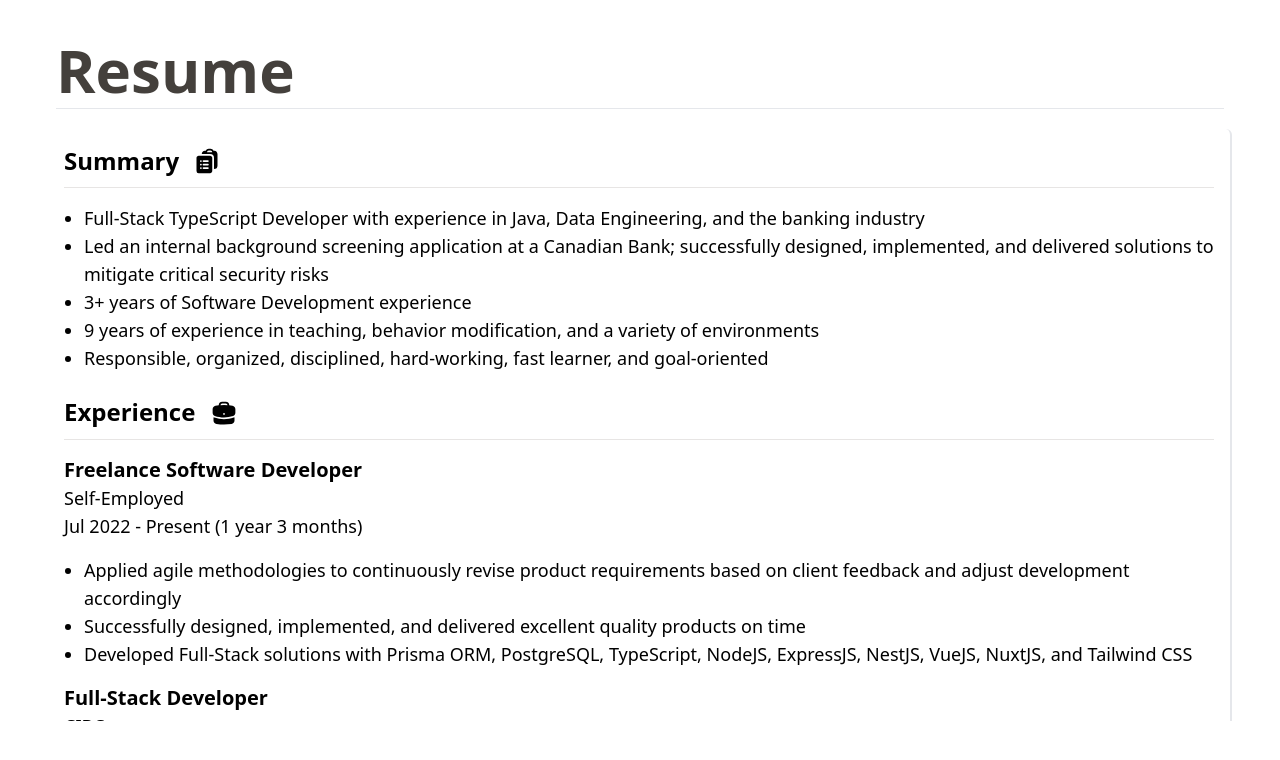
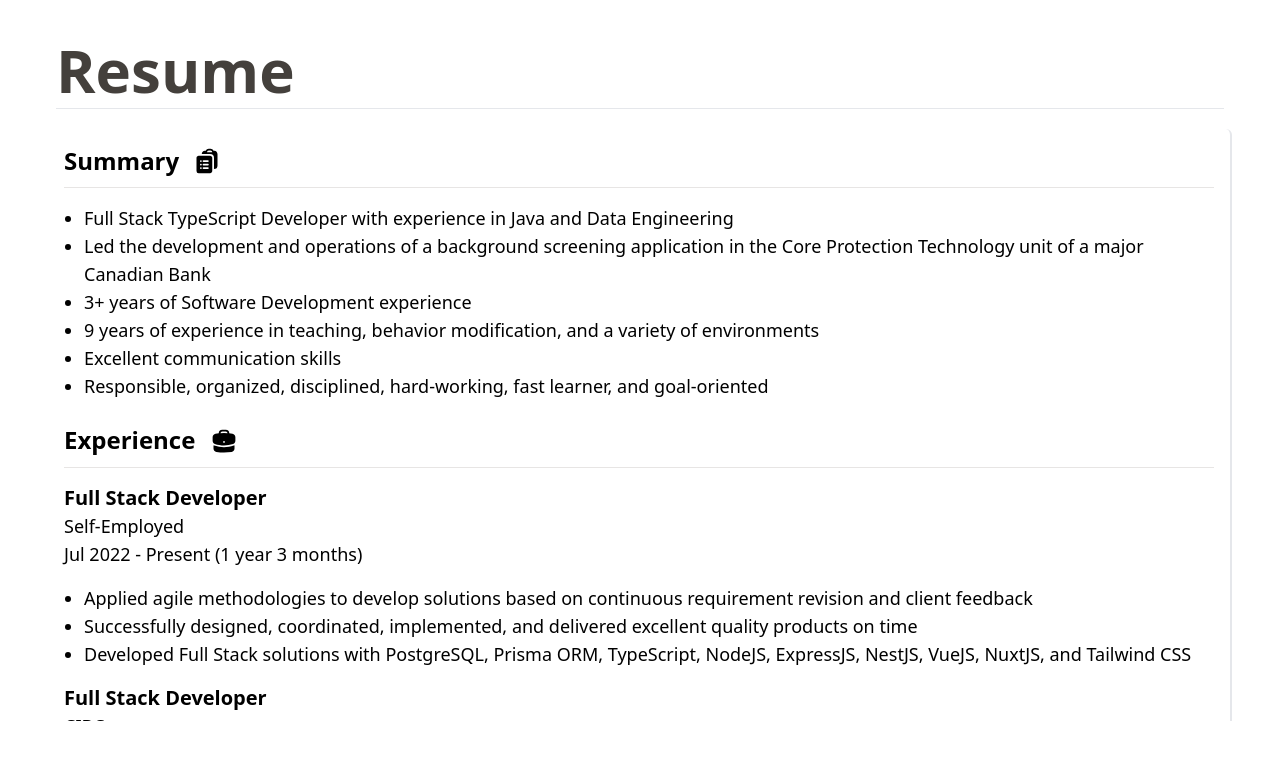
Before and after one commit to onehoax/portfolio, a Nuxt app: page /resume in a window 1280 px wide. Shown: the top 760 px of the page. Built offline with nearby package versions, Linux system fonts and the light colour scheme.

Commit message:
update resume

```diff
--- a/pages/about.vue
+++ b/pages/about.vue
@@ -17,11 +17,11 @@
         field, it was not what I wanted to do for the rest of my life. Therefore I decided to go back to University to
         go into Software Development. I completed a Bachelor of Computer Science in 2 years and 1/2 at York University
         (TO, CA). Shortly after graduation, I got into a Data Engineering organization, which then connected me to CIBC
-        (Canadian Imperial Bank of Commerce ), where I worked for a couple of years as a Full-Stack Developer. I left
+        (Canadian Imperial Bank of Commerce ), where I worked for a couple of years as a Full Stack Developer. I left
         CIBC as I was moving back to Colombia and have been working independently ever since. I have worked with various
         technologies throughout my career, but I have mostly used Linux, Java, TypeScript/JavaScript, RDBMSs, and web
         technologies. I am currently submerged in the web world, specifically using PostgreSQL, Prisma, TypeScript,
-        Node, Nest, Nuxt, and Tailwind to design and implement Full-Stack PWA solutions following agile methodologies.
+        Node, Nest, Nuxt, and Tailwind to design and implement Full Stack PWA solutions following agile methodologies.
       </p>
       <h2 class="content-heading mt-6">Behavioral Science</h2>
       <p class="mt-4">
--- a/pages/index.vue
+++ b/pages/index.vue
@@ -54,7 +54,7 @@ import {
 const cards = [
   {
     to: "/resume",
-    title: "Full-Stack TypeScript Developer",
+    title: "Full Stack TypeScript Developer",
     description: "Learn more about my professional qualifications"
   },
   {
--- a/pages/resume.vue
+++ b/pages/resume.vue
@@ -3,13 +3,14 @@
     <div class="main-content">
       <h2 class="content-heading">Summary <ClipboardDocumentListIcon class="content-icon" /></h2>
       <ul class="list-disc pl-5 mt-4">
-        <li>Full-Stack TypeScript Developer with experience in Java, Data Engineering, and the banking industry</li>
+        <li>Full Stack TypeScript Developer with experience in Java and Data Engineering</li>
         <li>
-          Led an internal background screening application at a Canadian Bank; successfully designed, implemented, and
-          delivered solutions to mitigate critical security risks
+          Led the development and operations of a background screening application in the Core Protection Technology
+          unit of a major Canadian Bank
         </li>
         <li>3+ years of Software Development experience</li>
         <li>9 years of experience in teaching, behavior modification, and a variety of environments</li>
+        <li>Excellent communication skills</li>
         <li>Responsible, organized, disciplined, hard-working, fast learner, and goal-oriented</li>
       </ul>
       <h2 class="content-heading mt-6">Experience <BriefcaseIcon class="content-icon" /></h2>
@@ -30,7 +31,7 @@
       <h2 class="content-heading mt-6">Skills <CommandLineIcon class="content-icon" /></h2>
       <p class="mt-4">
         <span class="content-subheading">Concepts: </span>
-        OOP/FP, RDBMS/NoSQL, Design Patterns, Full-Stack Web Dev, Microservices, RESTful APIs, Containerization, Agile,
+        OOP/FP, RDBMS/NoSQL, Design Patterns, Full Stack Web Dev, Microservices, RESTful APIs, Containerization, Agile,
         TDD
       </p>
       <p class="mt-4">
@@ -88,22 +89,22 @@ const certs = [
 
 const experienceItems = [
   {
-    position: "Freelance Software Developer",
+    position: "Full Stack Developer",
     company: "Self-Employed",
     period: "Jul 2022 - Present (1 year 3 months)",
     items: [
-      "Applied agile methodologies to continuously revise product requirements based on client feedback and adjust development accordingly",
-      "Successfully designed, implemented, and delivered excellent quality products on time ",
-      "Developed Full-Stack solutions with Prisma ORM, PostgreSQL, TypeScript, NodeJS, ExpressJS, NestJS, VueJS, NuxtJS, and Tailwind CSS"
+      "Applied agile methodologies to develop solutions based on continuous requirement revision and client feedback",
+      "Successfully designed, coordinated, implemented, and delivered excellent quality products on time",
+      "Developed Full Stack solutions with PostgreSQL, Prisma ORM, TypeScript, NodeJS, ExpressJS, NestJS, VueJS, NuxtJS, and Tailwind CSS"
     ]
   },
   {
-    position: "Full-Stack Developer",
+    position: "Full Stack Developer",
     company: "CIBC",
     period: "Jan 2021 - Jul 2022 (1 year 7 months)",
     items: [
-      "Lead Developer/SME for an internal background screening application",
-      "Successfully designed, implemented, and delivered solutions to mitigate security risks identified in the application on time and with no bugs; led a team of Senior Developers to accomplish this",
+      "Lead Developer/SME for a background screening application in the Core Protection Technology unit",
+      "Successfully designed, coordinated, implemented, and delivered solutions to mitigate critical security risks identified in the application on time and with no bugs; led a team of Senior Developers to accomplish this",
       "Coordinated with internal and external teams to prioritize projects/tasks and deliver excellent quality products on time",
       "Participated in agile best practices through daily stand-up meetings, JIRA boards/tickets, and development based on continuous requirement revision",
       "Developed on top of a NICE Actimize product involving work with HTML/CSS, XSL, JavaScript, Java (Maven, Spring Boot, Microservices, JBoss), Oracle DB, NiFi, BASH, Git, Hadoop, and Linux"
--- a/pages/services.vue
+++ b/pages/services.vue
@@ -3,7 +3,7 @@
     <div class="main-content">
       <h2 class="content-heading">Progressive Web Apps</h2>
       <p class="mt-4">
-        I design and implement Full-Stack Progressive Web App (PWA) solutions. A PWA is basically a website that can
+        I design and implement Full Stack Progressive Web App (PWA) solutions. A PWA is basically a website that can
         behave as a mobile application, as well. This eliminates the need to develop separate systems for the same
         product to target different platforms. E.g.: in the past, a website would usually be accompanied by a
         corresponding Android and iOS app, resulting in a total of 3 separate systems, which accomplish the same
@@ -24,7 +24,7 @@
       <h2 class="content-heading mt-6">General Software Development</h2>
       <p class="mt-4">
         TypeScript/JavaScript can be used for virtually anything since it can be used both on the server and client
-        side. I specialize in Full-Stack TypeScript development using Node for the back-end and Vue for the front-end.
+        side. I specialize in Full Stack TypeScript development using Node for the back-end and Vue for the front-end.
       </p>
       <div class="text-center">
         <NuxtLink to="/contact">
```
